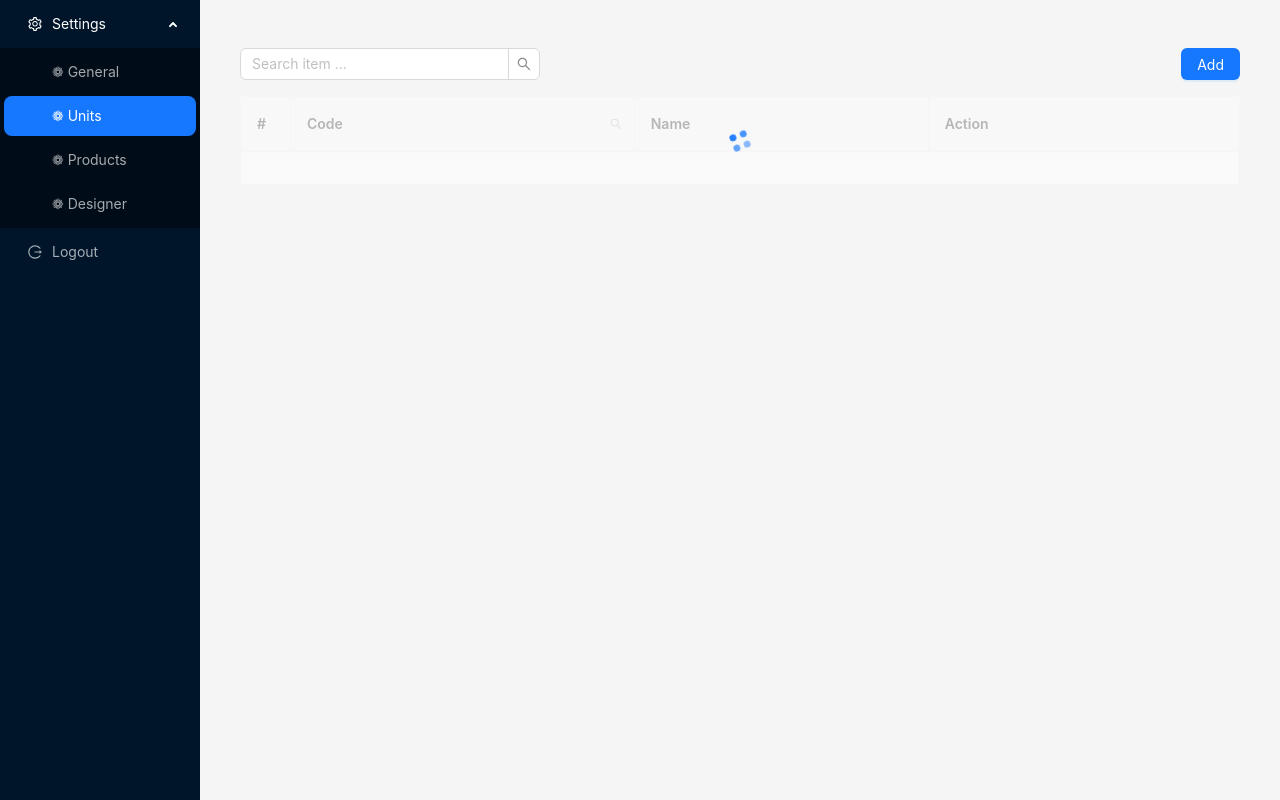
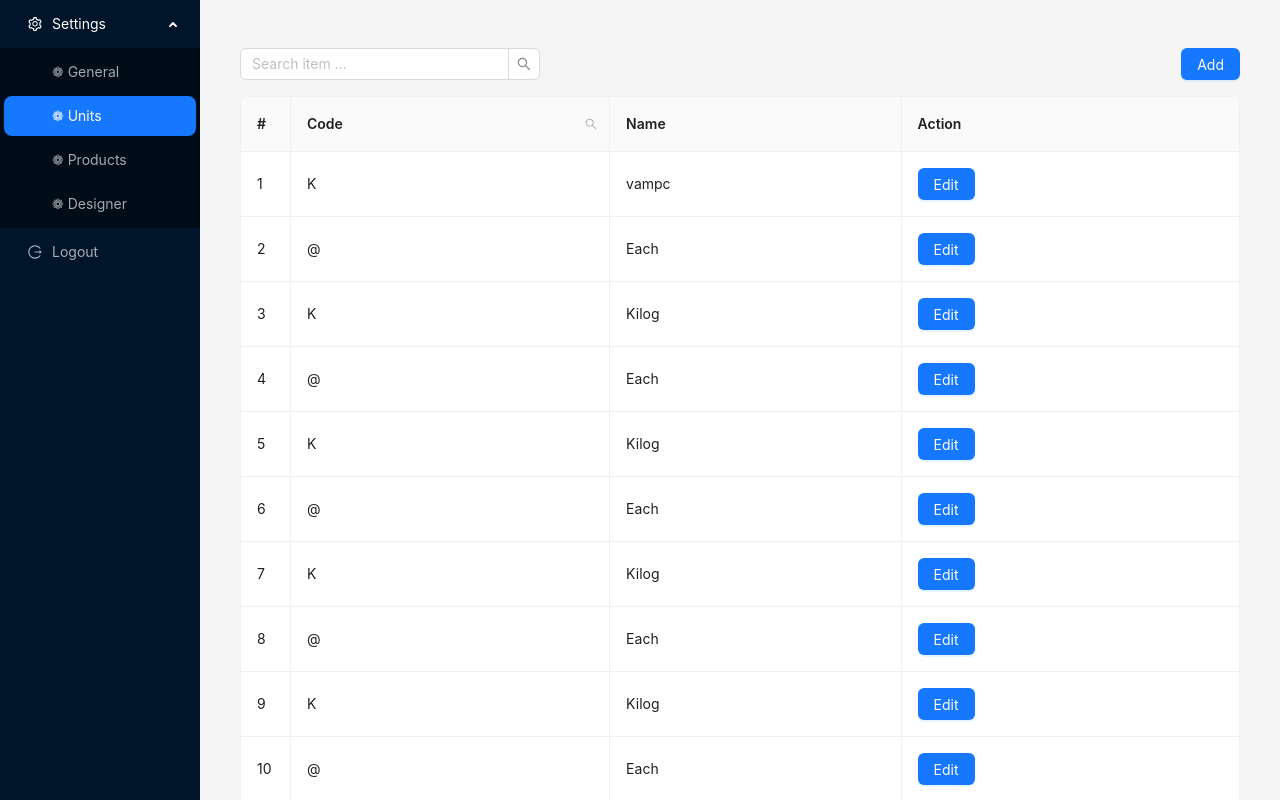
Before and after one commit to v4mpc/gims, a React (Vite) app: page /units in a window 1280 px wide. Shown: the top 800 px of the page. Built offline with nearby package versions, Linux system fonts and the light colour scheme; data requests are answered from the project's data file.

Commit message:
changed state time to minitunes

```diff
--- a/src/App.jsx
+++ b/src/App.jsx
@@ -1,18 +1,18 @@
-import { BrowserRouter, Routes, Route, Navigate } from "react-router-dom";
+import {BrowserRouter, Routes, Route, Navigate} from "react-router-dom";
 
 import PageNotFound from "./pages/PageNotFound.jsx";
 import AppLayout from "./components/AppLayout.jsx";
 import Unit from "./pages/unit/Unit.jsx";
-import {QueryClient,QueryClientProvider} from "@tanstack/react-query";
+import {QueryClient, QueryClientProvider} from "@tanstack/react-query";
 import {QUERY_STALE_TIME} from "./utils.jsx";
 import {ReactQueryDevtools} from "@tanstack/react-query-devtools";
 
 
-const queryClient=new QueryClient(
+const queryClient = new QueryClient(
     {
-        defaultOptions:{
-            queries:{
-                staleTime:QUERY_STALE_TIME,
+        defaultOptions: {
+            queries: {
+                staleTime: QUERY_STALE_TIME * 60 * 1000,
 
             }
         }
@@ -25,11 +25,11 @@ export default function App() {
             <ReactQueryDevtools initialIsOpen={false}/>
             <BrowserRouter>
                 <Routes>
-                    <Route path="/" element={<AppLayout />}>
-                        <Route index element={<Navigate to="units" />} />
-                        <Route path="units" element={<Unit />} />
+                    <Route path="/" element={<AppLayout/>}>
+                        <Route index element={<Navigate to="units"/>}/>
+                        <Route path="units" element={<Unit/>}/>
                     </Route>
-                    <Route path="*" element={<PageNotFound />} />
+                    <Route path="*" element={<PageNotFound/>}/>
                 </Routes>
             </BrowserRouter>
         </QueryClientProvider>
--- a/src/components/GenericTable.jsx
+++ b/src/components/GenericTable.jsx
@@ -21,9 +21,9 @@ export default function GenericTable({itemColumns, listPath, children}) {
             pageSize: searchParams.get("size"),
         }
     });
-    const [searchQuery, setSearchQuery] = useState();
+    const [searchQuery, setSearchQuery] = useState("");
 
-    const {isLoading, data, error} = useQuery({
+    const {isLoading, data} = useQuery({
         queryKey: ["units", tableParams, searchQuery],
         queryFn: () => getData(listPath, tableParams, searchQuery)
     })
--- a/src/mock/data.json
+++ b/src/mock/data.json
@@ -33,7 +33,7 @@
     "content": [
       {
         "code": "K",
-        "name": "Kilog",
+        "name": "vampc",
         "id": 1
       },
       {
--- a/src/utils.jsx
+++ b/src/utils.jsx
@@ -8,7 +8,9 @@ export const BASE_URL = "http://localhost:3000";
 export const DEFAULT_PAGE_SIZE = 10;
 
 export const SEARCH_BOX_WIDTH = 300;
-export const QUERY_STALE_TIME = 60 * 1000;
+
+// in minutes
+export const QUERY_STALE_TIME = 1;
 
 export const DATE_FORMAT = "YYYY-MM-DD";
 
```
